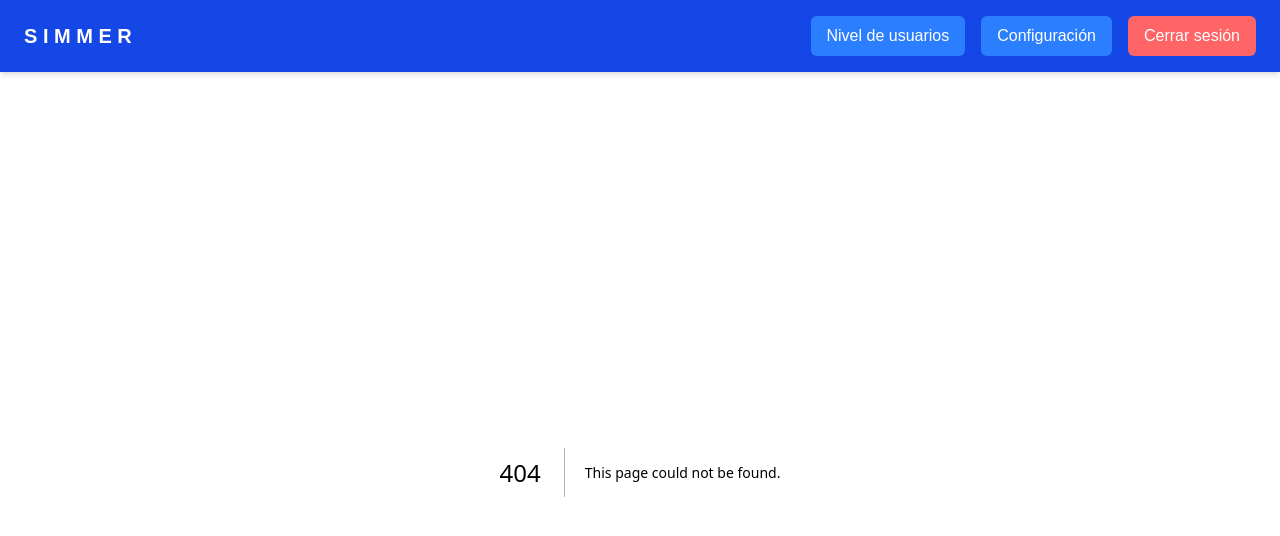
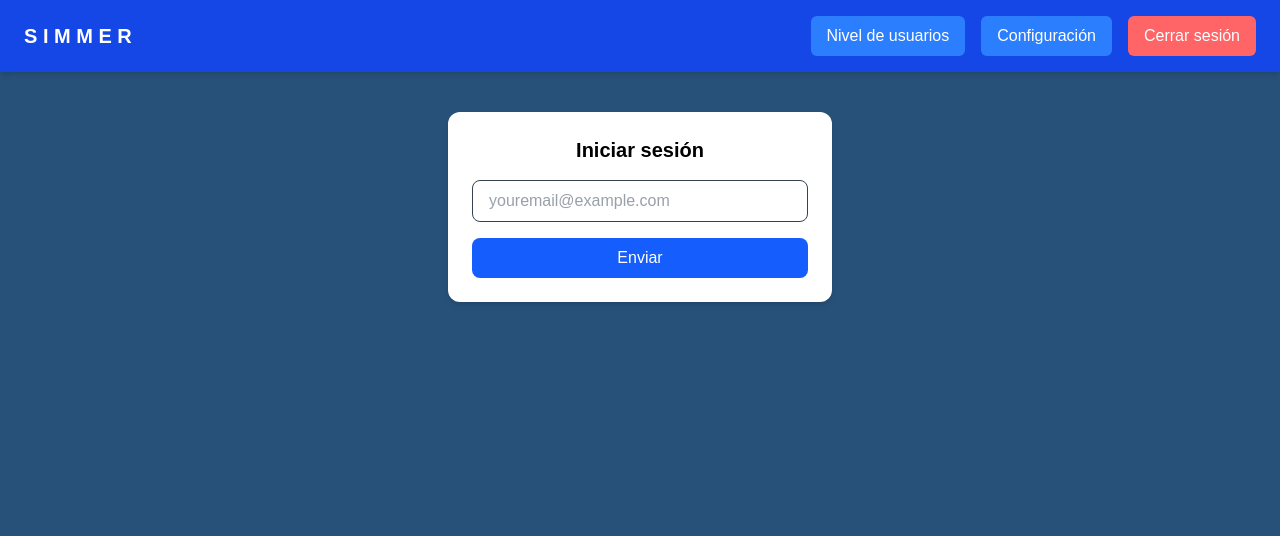
Before and after one commit to SantiagoMercanti/SimmerPC, a Next.js app: page /login in a window 1280 px wide. Before the commit this address had no page. Shown: the top 536 px of the page. Built offline with nearby package versions, Linux system fonts and the light colour scheme; no server answers.

Commit message:
login y conexion a supabase

```diff
--- a/package.json
+++ b/package.json
@@ -10,6 +10,7 @@
   },
   "dependencies": {
     "@prisma/client": "^6.12.0",
+    "@supabase/supabase-js": "^2.53.0",
     "next": "15.3.5",
     "react": "^19.0.0",
     "react-dom": "^19.0.0"
--- /dev/null
+++ b/src/app/components/LoginForm.tsx
@@ -0,0 +1,44 @@
+'use client';
+
+import { useState } from 'react';
+import { client } from '@/supabase/client';
+
+export default function LoginForm() {
+  const [email, setEmail] = useState('');
+
+  const handleSubmit = async (e: React.FormEvent) => {
+    e.preventDefault();
+
+    try {
+      const result = await client.auth.signInWithOtp({ email });
+      console.log('📨 Email enviado:', result);
+    } catch (error) {
+      console.error('Error inesperado:', error);
+    }
+  };
+
+  return (
+    <form
+      onSubmit={handleSubmit}
+      className="max-w-sm mx-auto mt-10 p-6 bg-white shadow-md rounded-xl space-y-4"
+    >
+      <h2 className="text-xl font-semibold text-center text-black">Iniciar sesión</h2>
+
+      <input
+        type="email"
+        placeholder="youremail@example.com"
+        value={email}
+        onChange={(e) => setEmail(e.target.value)}
+        required
+        className="w-full px-4 py-2 border rounded-lg focus:outline-none focus:ring-2 focus:ring-blue-500 text-gray-700"
+      />
+
+      <button
+        type="submit"
+        className="w-full bg-blue-600 text-white py-2 rounded-lg hover:bg-blue-700 transition"
+      >
+        Enviar
+      </button>
+    </form>
+  );
+}
--- /dev/null
+++ b/src/app/login/page.tsx
@@ -0,0 +1,5 @@
+import LoginForm from "../components/LoginForm";
+
+export default function Home() {
+  return <LoginForm />;
+}
--- /dev/null
+++ b/src/supabase/client.js
@@ -0,0 +1,6 @@
+import { createClient } from '@supabase/supabase-js';
+
+const supabaseUrl = process.env.NEXT_PUBLIC_SUPABASE_URL;
+const supabaseAnonKey = process.env.NEXT_PUBLIC_SUPABASE_ANON_KEY;
+
+export const client = createClient('https://ewdxhsdntsvjxfyfwvib.supabase.co', 'eyJhbGciOiJIUzI1NiIsInR5cCI6IkpXVCJ9.eyJpc3MiOiJzdXBhYmFzZSIsInJlZiI6ImV3ZHhoc2RudHN2anhmeWZ3dmliIiwicm9sZSI6ImFub24iLCJpYXQiOjE3NTQxNjE0OTUsImV4cCI6MjA2OTczNzQ5NX0.arKWhLT4mxbwPkFKAwI1528ilC-9bRq5s4fPJlQuF2M');
```
Also changed, not shown: 1 other file (tests, documents, lock files or other folders).
